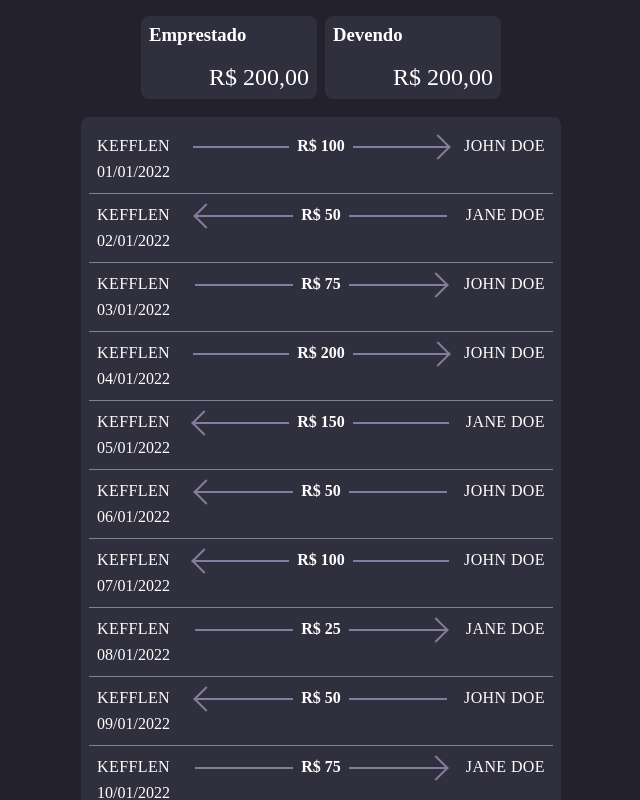
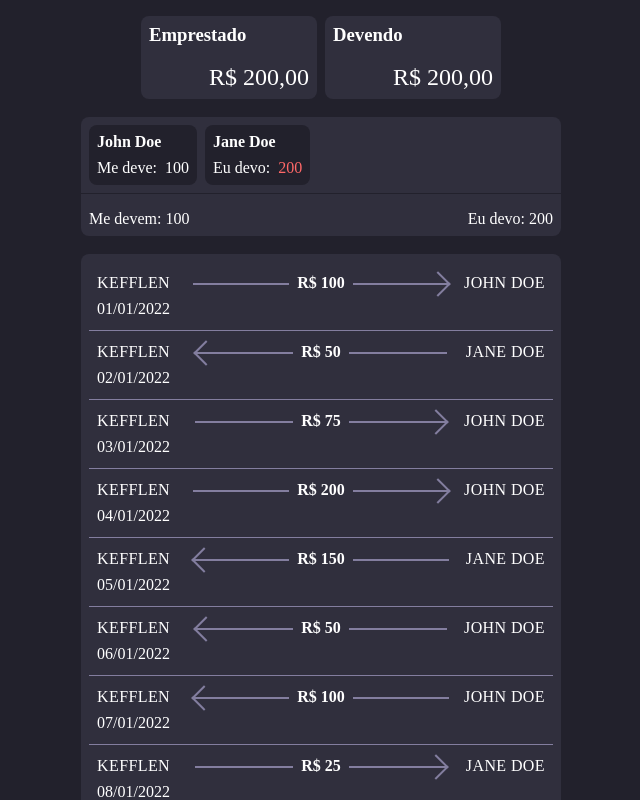
Before and after one commit to kefflen/loan-application, a React (Vite) app: page / in a window 1280 px wide. Shown: the top 800 px of the page, without its empty margins (319-959 px from the left). Built offline with nearby package versions, Linux system fonts and the light colour scheme.

Commit message:
creating UsersBalance component

```diff
--- a/src/App.tsx
+++ b/src/App.tsx
@@ -3,6 +3,7 @@ import { ThemeProvider } from 'styled-components'
 import { getTransactions } from './api/TransactionApi'
 import { BalanceSection } from './components/BalanceSection'
 import { TransactionList } from './components/TransactionList'
+import { UsersBalance } from './components/UsersBalance'
 import { GlobalStyles } from './GlobalStyles'
 import { theme } from './themes'
 import { Transaction } from './types/Transaction'
@@ -22,6 +23,7 @@ function App() {
 			<GlobalStyles />
 			<div className="app">
 				<BalanceSection />
+				<UsersBalance />
 				<TransactionList transactions={transactions} />
 			</div>
 		</ThemeProvider>
--- /dev/null
+++ b/src/api/UserApi.ts
@@ -0,0 +1,6 @@
+import { usersMock } from '../mocks/usersMock'
+import { OtherUser } from '../types/User'
+
+export const getDebts = async (): Promise<OtherUser[]> => {
+	return usersMock
+}
--- /dev/null
+++ b/src/components/UsersBalance/UserBalanceItem/index.tsx
@@ -0,0 +1,27 @@
+import { OtherUser } from '../../../types/User'
+import { Container, UserName, NegativeValue, Info } from './styled'
+
+type props = {
+	user: OtherUser
+}
+export function UserBalanceItem({ user }: props) {
+	const { name, balance } = user
+	const owingMe = balance > 0
+
+	return (
+		<Container>
+			<UserName>{name}</UserName>
+			{owingMe ? (
+				<Info>
+					<span>Me deve:</span>
+					<span>{balance}</span>
+				</Info>
+			) : (
+				<Info>
+					<span>Eu devo:</span>
+					<NegativeValue>{Math.abs(balance)}</NegativeValue>
+				</Info>
+			)}
+		</Container>
+	)
+}
--- /dev/null
+++ b/src/components/UsersBalance/UserBalanceItem/styled.ts
@@ -0,0 +1,18 @@
+import styled, { themeType } from 'styled-components'
+
+export const Container = styled.div`
+	display: flex;
+	flex-direction: column;
+	gap: .8rem;
+	padding: 0.8rem;
+	background-color: ${({ theme }) => theme.colors.background};
+	border-radius: 0.8rem;
+`
+export const Info = styled.div`
+	display: flex;
+	gap: .8rem;
+`
+export const UserName = styled.h4``
+export const NegativeValue = styled.span`
+	color: ${({ theme }) => theme.colors.negativeValue};
+`
--- /dev/null
+++ b/src/components/UsersBalance/index.tsx
@@ -0,0 +1,53 @@
+import { useEffect, useState } from 'react'
+import { getDebts } from '../../api/UserApi'
+import { OtherUser } from '../../types/User'
+import { Container, Divider, TotalInfos, UserDebts } from './styled'
+import { UserBalanceItem } from './UserBalanceItem'
+
+export function UsersBalance() {
+	const [debtsUsers, setDebtsUsers] = useState<OtherUser[]>([])
+	const [totalBalances, setTotalBalances] = useState({ owingMe: 0, borrowed: 0 })
+	const { borrowed, owingMe } = totalBalances
+
+	useEffect(() => {
+		(async () => {
+			const debtUsersData = await getDebts()
+			setDebtsUsers(debtUsersData)
+		})()
+	}, [])
+
+	useEffect(() => {
+		(async () => {
+			let owingMe = 0
+			let borrowed = 0
+			for (const user of debtsUsers) {
+				const { balance } = user
+				if (balance > 0) {
+					owingMe += balance
+				} else {
+					borrowed += balance
+				}
+			}
+			setTotalBalances({ owingMe, borrowed })
+		})()
+	}, [debtsUsers])
+
+	return (
+		<Container>
+			<UserDebts>
+				{debtsUsers.map((user) => (
+					<UserBalanceItem user={user} key={user.id} />
+				))}
+			</UserDebts>
+			<Divider />
+			<TotalInfos>
+				<div>
+					<span>Me devem: {owingMe}</span>
+				</div>
+				<div>
+					<span>Eu devo: {Math.abs(borrowed)}</span>
+				</div>
+			</TotalInfos>
+		</Container>
+	)
+}
--- /dev/null
+++ b/src/components/UsersBalance/styled.ts
@@ -0,0 +1,29 @@
+import styled from 'styled-components'
+import { Card } from '../Card'
+
+export const Container = styled(Card)`
+	width: 48rem;
+	display: flex;
+	flex-direction: column;
+	padding: 0rem;
+	gap: .8rem;
+`
+
+export const UserDebts = styled.div`
+	display: flex;
+	gap: 0.8rem;
+	padding: 0.8rem .8rem 0 .8rem;
+`
+
+export const TotalInfos = styled.div`
+	position: relative;
+	display: flex;
+	justify-content: space-between;
+	padding: .8rem;
+`
+
+export const Divider = styled.div`
+	height: .1rem;
+	width: 100%;
+	background-color: ${({ theme }) => theme.colors.background};
+`
--- a/src/themes/index.ts
+++ b/src/themes/index.ts
@@ -6,7 +6,7 @@ export const theme = {
 		text: 'white',
 		bgCard: '#302F3D',
 		// green: '#9bff68',
-		// red: '#ff6868',
+		negativeValue: '#ff6868',
 	},
 }
 
```
